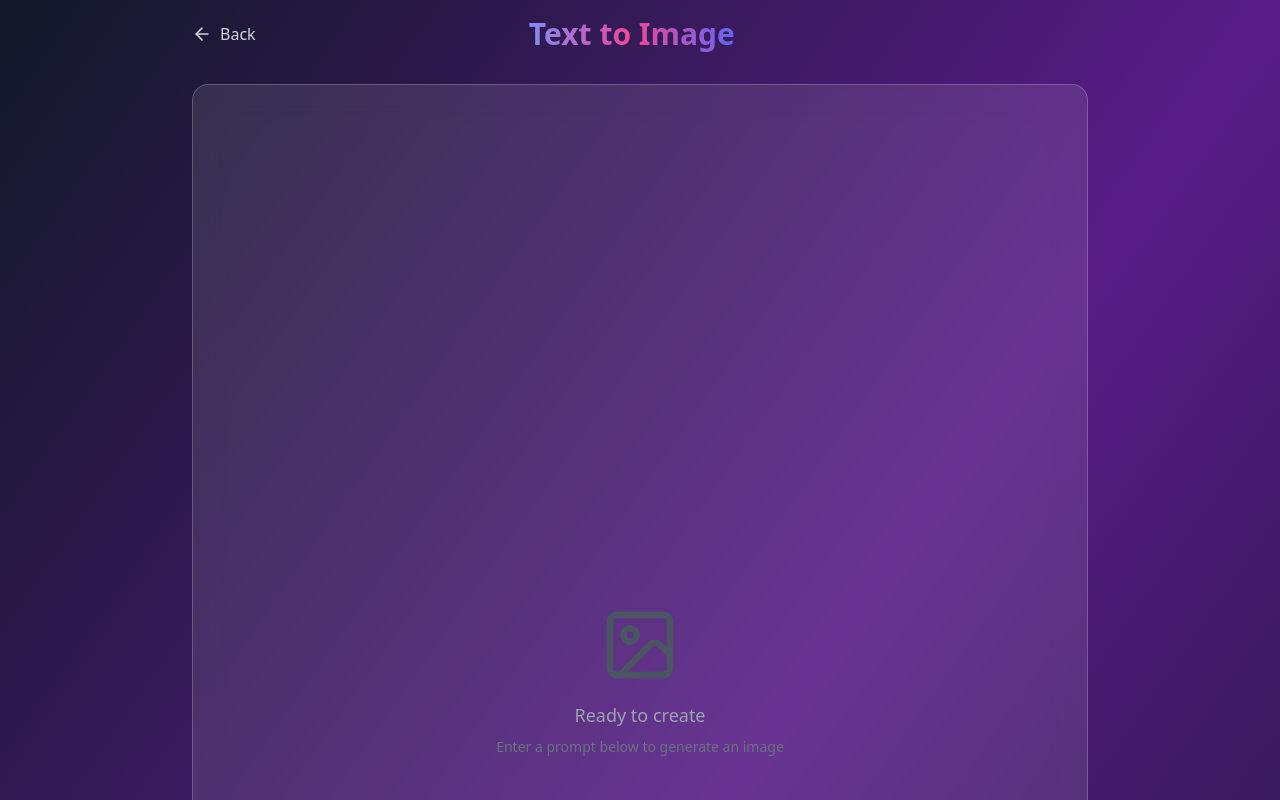
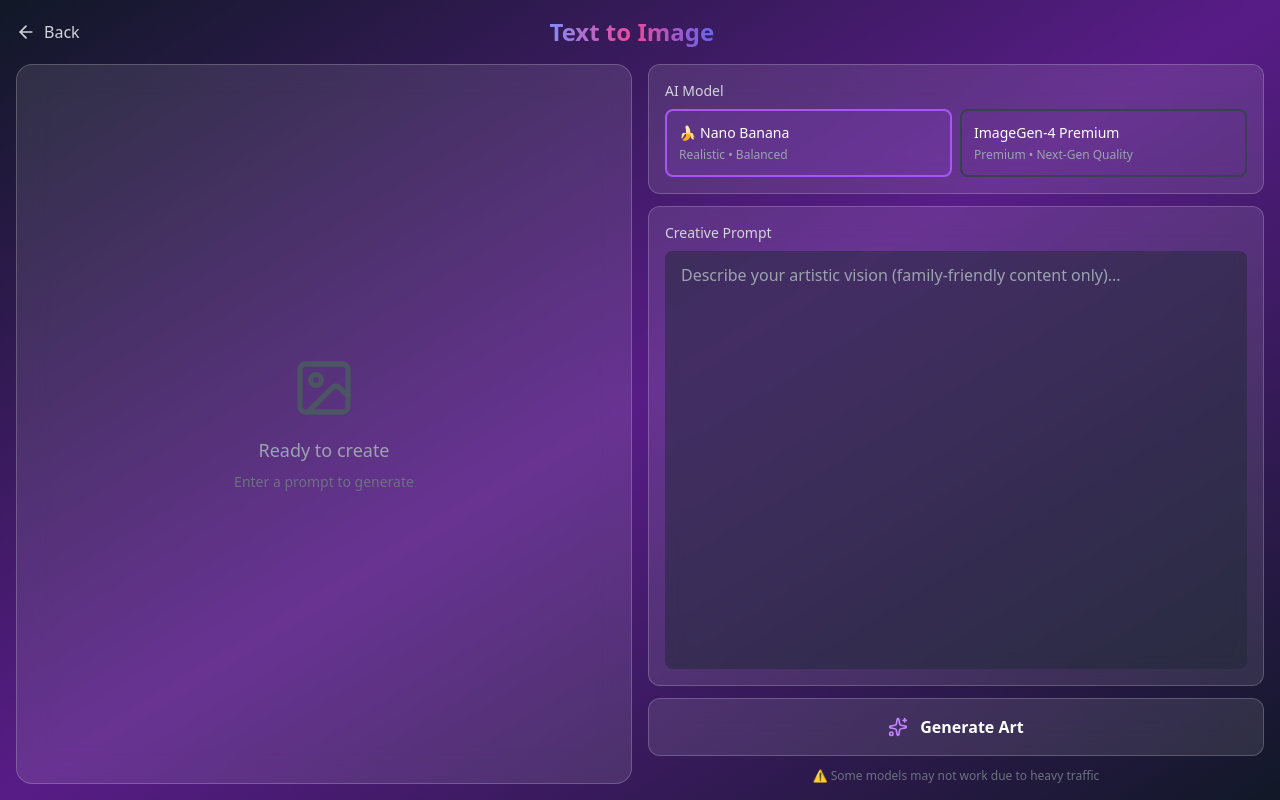
Before and after one commit to Android-by-Kotlin/OneAI-2.0-AndWeb, a React (Vite) app: page /image-generator in a window 1280 px wide. Shown: the top 800 px of the page. Built offline with nearby package versions, Linux system fonts and the light colour scheme; no server answers; sample sign-in values are in the browser's storage.

Commit message:
Redesign image generator with fixed non-scrollable layout

```diff
--- a/src/pages/ImageGeneratorPage.tsx
+++ b/src/pages/ImageGeneratorPage.tsx
@@ -64,10 +64,9 @@ const ImageGeneratorPage = () => {
   };
 
   return (
-    <div className="min-h-screen bg-gradient-to-br from-gray-900 via-purple-900 to-gray-900 p-4">
-      <div className="max-w-4xl mx-auto">
+    <div className="h-screen bg-gradient-to-br from-gray-900 via-purple-900 to-gray-900 overflow-hidden flex flex-col">
       {/* Header */}
-        <div className="flex items-center justify-between mb-8">
+      <div className="flex items-center justify-between p-4 flex-shrink-0">
         <button
           onClick={() => navigate('/home')}
           className="flex items-center gap-2 text-gray-300 hover:text-white transition-colors"
@@ -75,22 +74,24 @@ const ImageGeneratorPage = () => {
           <ArrowLeft className="w-5 h-5" />
           Back
         </button>
-          <h1 className="text-3xl font-bold gradient-text">Text to Image</h1>
+        <h1 className="text-2xl font-bold gradient-text">Text to Image</h1>
         <div className="w-20"></div>
       </div>
 
-        <div className="space-y-6">
-          {/* Image Display */}
+      {/* Main Content - Grid Layout */}
+      <div className="flex-1 grid grid-cols-1 lg:grid-cols-2 gap-4 p-4 pt-0 overflow-hidden">
+        {/* Left Side - Image Display */}
+        <div className="flex flex-col gap-3 min-h-0">
           <motion.div
-            initial={{ opacity: 0, y: 20 }}
-            animate={{ opacity: 1, y: 0 }}
-            className="glass rounded-2xl p-2 aspect-[3/4] relative overflow-hidden"
+            initial={{ opacity: 0, x: -20 }}
+            animate={{ opacity: 1, x: 0 }}
+            className="glass rounded-2xl p-2 flex-1 relative overflow-hidden"
           >
             {isLoading ? (
               <div className="absolute inset-0 flex flex-col items-center justify-center">
                 <div className="relative">
-                  <div className="w-24 h-24 border-4 border-purple-500/30 border-t-purple-500 rounded-full animate-spin"></div>
-                  <Sparkles className="w-12 h-12 text-purple-400 absolute top-1/2 left-1/2 transform -translate-x-1/2 -translate-y-1/2" />
+                  <div className="w-20 h-20 border-4 border-purple-500/30 border-t-purple-500 rounded-full animate-spin"></div>
+                  <Sparkles className="w-10 h-10 text-purple-400 absolute top-1/2 left-1/2 transform -translate-x-1/2 -translate-y-1/2" />
                 </div>
                 <p className="text-gray-300 mt-6 text-lg">Creating your masterpiece...</p>
                 <p className="text-gray-400 mt-2">{formatTime(elapsedTime)}</p>
@@ -119,36 +120,12 @@ const ImageGeneratorPage = () => {
               </div>
             ) : (
               <div className="absolute inset-0 flex flex-col items-center justify-center">
-                <ImageIcon className="w-20 h-20 text-gray-600 mb-4" />
+                <ImageIcon className="w-16 h-16 text-gray-600 mb-4" />
                 <p className="text-gray-400 text-lg">Ready to create</p>
-                <p className="text-gray-500 text-sm mt-2">Enter a prompt below to generate an image</p>
+                <p className="text-gray-500 text-sm mt-2">Enter a prompt to generate</p>
               </div>
             )}
           </motion.div>
-
-          {/* Error Display */}
-          <AnimatePresence>
-            {error && (
-              <motion.div
-                initial={{ opacity: 0, y: -10 }}
-                animate={{ opacity: 1, y: 0 }}
-                exit={{ opacity: 0, y: -10 }}
-                className="glass-error rounded-xl p-4 flex items-start gap-3"
-              >
-                <AlertCircle className="w-5 h-5 text-red-400 flex-shrink-0 mt-0.5" />
-                <div className="flex-1">
-                  <p className="text-red-400 font-medium">Error</p>
-                  <p className="text-red-300 text-sm mt-1">{error}</p>
-                </div>
-                <button
-                  onClick={() => setError(null)}
-                  className="text-red-400 hover:text-red-300"
-                >
-                  ×
-                </button>
-              </motion.div>
-            )}
-          </AnimatePresence>
 
           {/* Generation Time */}
           {generationTime && !isLoading && (
@@ -161,28 +138,55 @@ const ImageGeneratorPage = () => {
               <span>Generated in {generationTime.toFixed(1)}s</span>
             </motion.div>
           )}
+        </div>
+
+        {/* Right Side - Controls */}
+        <div className="flex flex-col gap-3 min-h-0">
+          {/* Error Display */}
+          <AnimatePresence>
+            {error && (
+              <motion.div
+                initial={{ opacity: 0, y: -10 }}
+                animate={{ opacity: 1, y: 0 }}
+                exit={{ opacity: 0, y: -10 }}
+                className="glass-error rounded-xl p-3 flex items-start gap-3 flex-shrink-0"
+              >
+                <AlertCircle className="w-5 h-5 text-red-400 flex-shrink-0 mt-0.5" />
+                <div className="flex-1 min-w-0">
+                  <p className="text-red-400 font-medium text-sm">Error</p>
+                  <p className="text-red-300 text-xs mt-1">{error}</p>
+                </div>
+                <button
+                  onClick={() => setError(null)}
+                  className="text-red-400 hover:text-red-300 text-xl leading-none"
+                >
+                  ×
+                </button>
+              </motion.div>
+            )}
+          </AnimatePresence>
 
           {/* Model Selection */}
           <motion.div
-            initial={{ opacity: 0, y: 20 }}
-            animate={{ opacity: 1, y: 0 }}
+            initial={{ opacity: 0, x: 20 }}
+            animate={{ opacity: 1, x: 0 }}
             transition={{ delay: 0.1 }}
-            className="glass rounded-xl p-6"
+            className="glass rounded-xl p-4 flex-shrink-0"
           >
-            <label className="text-gray-300 text-sm font-medium mb-3 block">AI Model</label>
-            <div className="grid grid-cols-2 gap-3">
+            <label className="text-gray-300 text-sm font-medium mb-2 block">AI Model</label>
+            <div className="grid grid-cols-2 gap-2">
               {IMAGE_MODELS.map((model) => (
                 <button
                   key={model.id}
                   onClick={() => setSelectedModel(model.id)}
                   disabled={isLoading}
-                  className={`p-4 rounded-lg border-2 transition-all text-left ${
+                  className={`p-3 rounded-lg border-2 transition-all text-left ${
                     selectedModel === model.id
                       ? 'border-purple-500 bg-purple-500/10'
                       : 'border-gray-700 hover:border-gray-600'
                   } disabled:opacity-50 disabled:cursor-not-allowed`}
                 >
-                  <div className="font-medium text-white mb-1">{model.name}</div>
+                  <div className="font-medium text-white text-sm mb-1">{model.name}</div>
                   <div className="text-xs text-gray-400">{model.description}</div>
                 </button>
               ))}
@@ -191,29 +195,29 @@ const ImageGeneratorPage = () => {
 
           {/* Prompt Input */}
           <motion.div
-            initial={{ opacity: 0, y: 20 }}
-            animate={{ opacity: 1, y: 0 }}
+            initial={{ opacity: 0, x: 20 }}
+            animate={{ opacity: 1, x: 0 }}
             transition={{ delay: 0.2 }}
-            className="glass rounded-xl p-6"
+            className="glass rounded-xl p-4 flex-1 min-h-0 flex flex-col"
           >
-            <label className="text-gray-300 text-sm font-medium mb-3 block">Creative Prompt</label>
+            <label className="text-gray-300 text-sm font-medium mb-2 block flex-shrink-0">Creative Prompt</label>
             <textarea
               value={prompt}
               onChange={(e) => setPrompt(e.target.value)}
               disabled={isLoading}
               placeholder="Describe your artistic vision (family-friendly content only)..."
-              className="w-full bg-gray-800/50 text-white rounded-lg px-4 py-3 min-h-[120px] focus:outline-none focus:ring-2 focus:ring-purple-500 resize-none disabled:opacity-50"
+              className="w-full flex-1 bg-gray-800/50 text-white rounded-lg px-4 py-3 focus:outline-none focus:ring-2 focus:ring-purple-500 resize-none disabled:opacity-50"
             />
           </motion.div>
 
           {/* Generate Button */}
           <motion.button
-            initial={{ opacity: 0, y: 20 }}
-            animate={{ opacity: 1, y: 0 }}
+            initial={{ opacity: 0, x: 20 }}
+            animate={{ opacity: 1, x: 0 }}
             transition={{ delay: 0.3 }}
             onClick={handleGenerate}
             disabled={isLoading || !prompt.trim()}
-            className="w-full glass hover:bg-white/10 rounded-xl p-4 flex items-center justify-center gap-3 transition-all disabled:opacity-50 disabled:cursor-not-allowed group"
+            className="w-full glass hover:bg-white/10 rounded-xl p-4 flex items-center justify-center gap-3 transition-all disabled:opacity-50 disabled:cursor-not-allowed group flex-shrink-0"
           >
             {isLoading ? (
               <>
@@ -229,7 +233,7 @@ const ImageGeneratorPage = () => {
           </motion.button>
 
           {/* Warning */}
-          <p className="text-center text-gray-500 text-xs">
+          <p className="text-center text-gray-500 text-xs flex-shrink-0">
             ⚠️ Some models may not work due to heavy traffic
           </p>
         </div>
```
Lines whose indentation alone changed are shown as unchanged.
